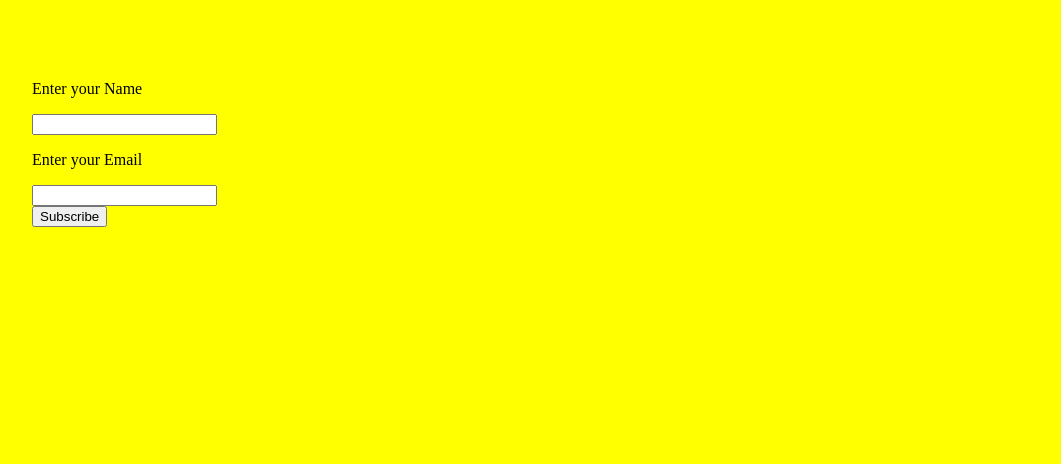
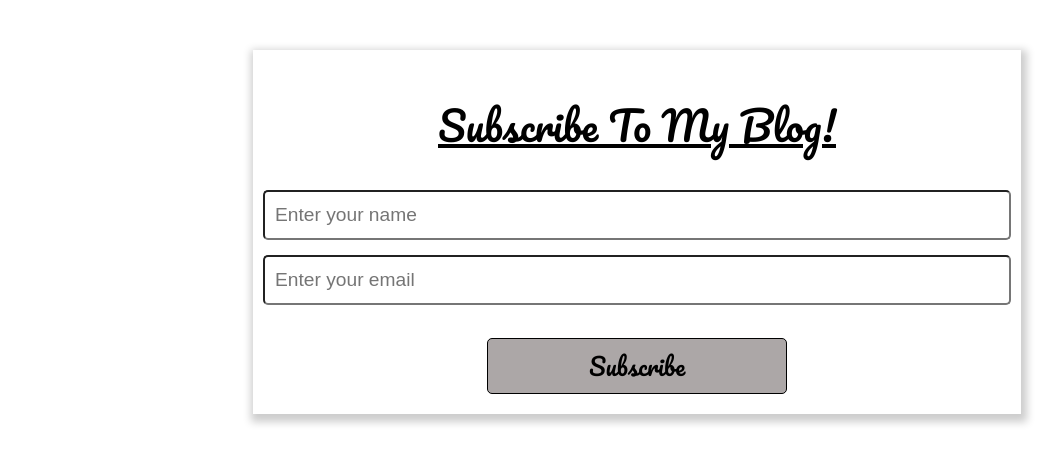
Before and after one commit to taniya1027/Poetry-Blog, a plain HTML site: page subscribe.html in a window 1280 px wide. Shown: the whole page, without its empty margins (3-1064 px from the left). Drawn offline with Linux system fonts and the light colour scheme.

Commit message:
Completed css for subscription page

```diff
--- a/stylesheets/Subscribe.css
+++ b/stylesheets/Subscribe.css
@@ -1,10 +1,65 @@
+@import url('https://fonts.googleapis.com/css2?family=Pacifico&display=swap');
+
+*{
+    margin:0;
+    padding:0;
+    box-sizing: border-box;
+}
 body{
-    margin: 0;
-    padding : 0;
-    background-color : yellow;
+    display:flex;
+    justify-content: center;
+    margin: auto;
+
+}
+form{
+    width: 60%;
+    box-shadow: 2px 4px 8px 4px rgba(0, 0, 0, 0.2);
+    padding: 10px;
+    display: flex;
+    justify-content: center;
+    align-content: center;
+    flex-direction: column;
+    margin-top: 50px;
 }
 
-form {
-    size : 60%;
-    margin: 80px 80px 25px 35px;
+.buttonbox{
+    display: flex;
+    justify-content: center;
 }
+button{
+    font-family: 'Pacifico', cursive;
+    padding: 6px;
+    font-size: 24px;
+    border-radius: 5px;
+    border-radius: 5px;
+    border: 1px solid black;
+    margin-bottom: 10px;
+    width: 40%;
+    align-content: center;
+    background-color: rgb(172, 167, 167);
+}
+
+p{
+    font-family: 'Pacifico', cursive;
+    font-size: 40px;
+    padding: 30px;
+    display: flex;
+    justify-content: center;
+}
+input{
+
+    width: 100%;
+    border-radius: 5px;
+    margin-bottom: 15px;
+    height: 50px;
+    font-size: larger;
+    padding: 10px;
+}
+
+input:hover{
+    background-color: blanchedalmond;
+}
+
+form:hover{
+    box-shadow: 4pxpx 8px 16px 8px rgba(0, 0, 0, 0.2);
+}
--- a/subscribe.html
+++ b/subscribe.html
@@ -1,3 +1,5 @@
+
+
 <!DOCTYPE html>
 <html lang="en">
 <head>
@@ -8,12 +10,14 @@
     <title>Subcription Page</title>
 </head>
 <body>
+
+
       <form action = "" method = "">
-          <p>Enter your Name</p>
-          <input name = "name" type = "text">
-          <p>Enter your Email</p>
-          <input name = "email" type = "text"><br>
-          <button type = "submit">Subscribe </button>
+        <p><u>Subscribe To My Blog!</u></p>
+          <input name = "name" type = "text" placeholder = "Enter your name">
+          <input name = "email" type = "text" placeholder = "Enter your email"><br>
+          <div class = "buttonbox"><button type = "submit">Subscribe </button></div>
       </form>
+
 </body>
 </html>
```
